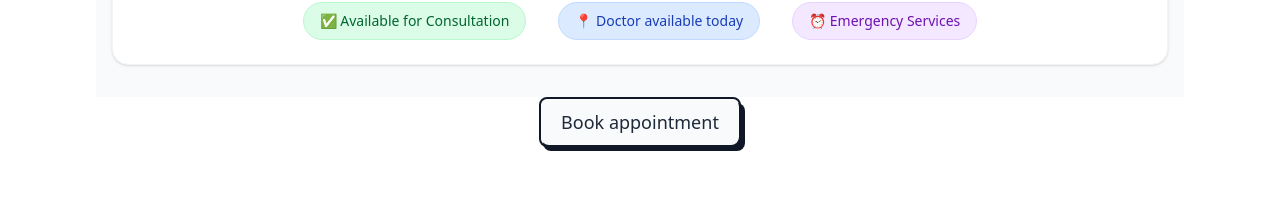
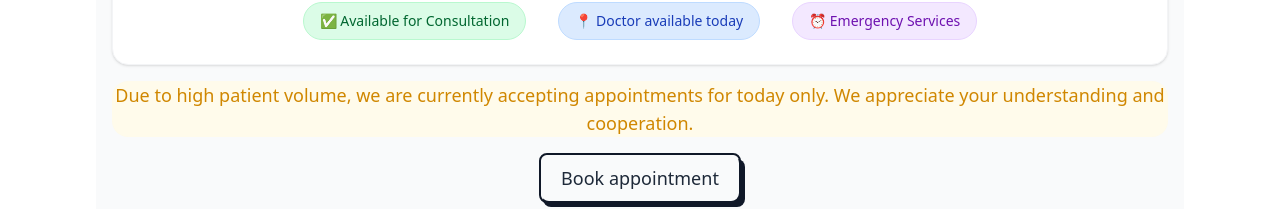
Before and after one commit to mehedipolash/Medical-Appointment-System, a React (Vite) app: page /doctordetails/1 in a window 1280 px wide. Shown: the part 917-1126 px from the top of the page. Built offline with nearby package versions, Linux system fonts and the light colour scheme.

Commit message:
contact-us page defined and update the doctorsDetails page

```diff
--- a/src/pages/DoctorDetails.jsx
+++ b/src/pages/DoctorDetails.jsx
@@ -112,13 +112,8 @@ const DoctorDetails = () => {
           </div>
         </div>
 
-      {/* Book Appointment Button
-      <div className="max-w-6xl mx-auto px-4 mb-8 flex justify-center">
-        <Button label={'Book an appointment'} />
-      </div> */}
-
         {/* Availability Status */}
-      <div className="max-w-6xl mx-auto px-4">
+        <div className="max-w-6xl mx-auto px-4 mb-4">
           <div className="bg-white rounded-2xl shadow-sm border border-gray-100 py-6 px-6">
             <div className="flex flex-col sm:flex-row justify-center items-center gap-4 sm:gap-8">
               <span className="bg-green-100 text-green-800 px-4 py-2 rounded-full text-sm font-medium border border-green-200">
@@ -133,12 +128,20 @@ const DoctorDetails = () => {
             </div>
           </div>
         </div>
+
+        {/* Appointment Notice */}
+        <div className="max-w-6xl mx-auto px-4 mb-4">
+          <p className="text-center text-yellow-600 text-sm md:text-base lg:text-lg font-medium  bg-amber-50 rounded-2xl">
+            Due to high patient volume, we are currently accepting appointments for today only. We appreciate your understanding and cooperation.
+          </p>
         </div>
-    <div>{/* Book Appointment Button */}
+
+        {/* Book Appointment Button */}
         <div className="max-w-6xl mx-auto px-4 mb-8 flex justify-center">
           <Button label={'Book appointment'} />
-      </div></div></>
-
+        </div>
+      </div>
+    </>
   );
 };
 
```
Lines whose indentation alone changed are shown as unchanged.
